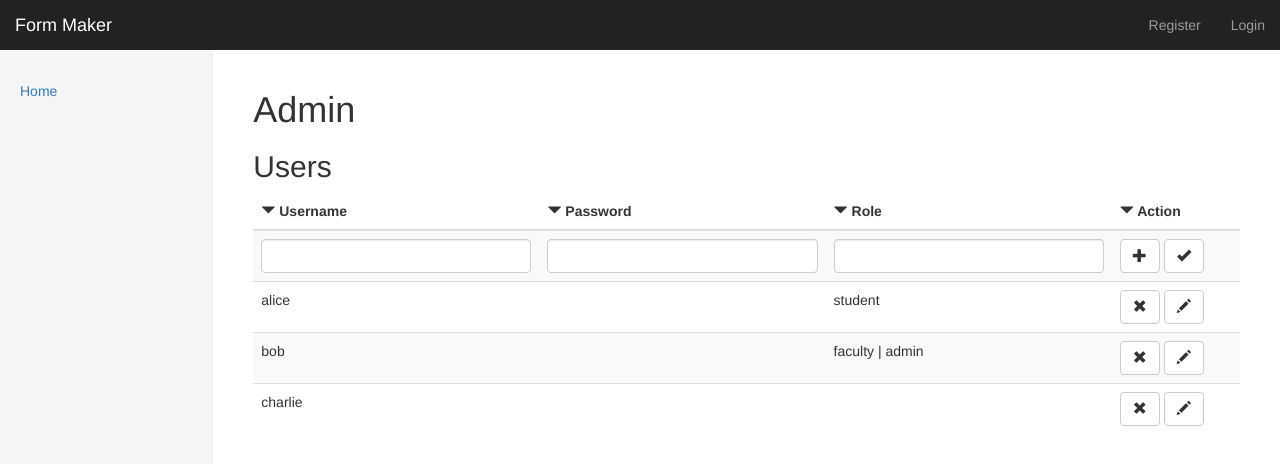
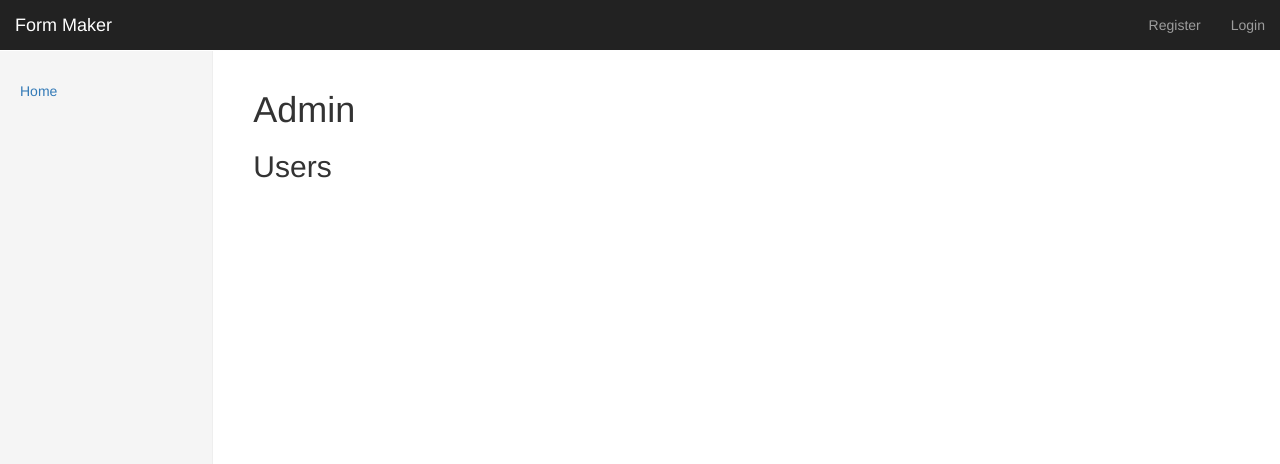
Before and after one commit to vicdus/WebDevSpring2016-Moyang-He, a website: page public/assignment/client/index.html at #/admin in a window 1280 px wide. Drawn offline with nearby package versions, Linux system fonts and the light colour scheme; some packages are replaced by stand-ins of ours; a script that the page names is missing.

Commit message:
admin and bug fixed

```diff
--- a/public/assignment/client/index.html
+++ b/public/assignment/client/index.html
@@ -33,6 +33,7 @@
     <script src="services/field.service.client.js"></script>
 
     <script src="views/main/main.controller.js"></script>
+    <script src="views/admin/admin.controller.js"></script>
     <script src="views/header/header.controller.js"></script>
     <script src=views/sidebar/sidebar.controller.js></script>
     <script src=views/users/register.controller.js></script>
--- a/public/assignment/client/views/admin/admin.controller.js
+++ b/public/assignment/client/views/admin/admin.controller.js
@@ -0,0 +1,7 @@
+"use strict";
+
+(function () {
+    FormBuilderApp.controller('AdminController', function AdminController($scope, $location) {
+
+    })
+})();
--- a/public/assignment/client/views/admin/admin.view.html
+++ b/public/assignment/client/views/admin/admin.view.html
@@ -1,72 +1,9 @@
-<h1>Admin</h1>
-<h2>Users</h2>
-<div class="table-responsive">
-    <table class="table table-striped">
-        <thead>
-        <tr>
-            <th><span class="glyphicon glyphicon-triangle-bottom" href="#"></span> Username</th>
-            <th><span class="glyphicon glyphicon-triangle-bottom"></span> Password</th>
-            <th><span class="glyphicon glyphicon-triangle-bottom"></span> Role</th>
-            <th><span class="glyphicon glyphicon-triangle-bottom"></span> Action</th>
-        </tr>
-        </thead>
+<div ng-controller="AdminController">
+    <h1>Admin</h1>
+    <h2>Users</h2>
+    <div class="table-responsive">
+        <table class="table table-striped">
 
-        <tbody>
-        <tr>
-            <td><input type="text" class="form-control" id="username"></td>
-            <td><input type="password" class="form-control" id="password"></td>
-            <td><input type="text" class="form-control" id="role"></td>
-            <td>
-                <button type="button" class="btn btn-default">
-                    <span class="glyphicon glyphicon-plus"></span>
-                </button>
-                <button type="button" class="btn btn-default">
-                    <span class="glyphicon glyphicon-ok"></span>
-                </button>
-            </td>
-        </tr>
-
-        <tr>
-            <td>alice</td>
-            <td></td>
-            <td>student</td>
-            <td>
-                <button type="button" class="btn btn-default">
-                    <span class="glyphicon glyphicon-remove"></span>
-                </button>
-                <button type="button" class="btn btn-default">
-                    <span class="glyphicon glyphicon-pencil"></span>
-                </button>
-            </td>
-        </tr>
-
-        <tr>
-            <td>bob</td>
-            <td></td>
-            <td>faculty | admin</td>
-            <td>
-                <button type="button" class="btn btn-default">
-                    <span class="glyphicon glyphicon-remove"></span>
-                </button>
-                <button type="button" class="btn btn-default">
-                    <span class="glyphicon glyphicon-pencil"></span>
-                </button>
-            </td>
-        </tr>
-
-        <tr>
-            <td>charlie</td>
-            <td></td>
-            <td></td>
-            <td>
-                <button type="button" class="btn btn-default">
-                    <span class="glyphicon glyphicon-remove"></span>
-                </button>
-                <button type="button" class="btn btn-default">
-                    <span class="glyphicon glyphicon-pencil"></span>
-                </button>
-            </td>
-        </tr>
-        </tbody>
-    </table>
+        </table>
+    </div>
 </div>
--- a/public/assignment/client/views/forms/ModalInstanceCtrl.js
+++ b/public/assignment/client/views/forms/ModalInstanceCtrl.js
@@ -39,11 +39,16 @@
             FieldService
                 .updateField(formId, fieldId, newField)
                 .then(function (field) {
+                    console.log("uo");
                     $uibModalInstance.close(field)
                 })
 
         };
 
+        $scope.cancel = function () {
+            $uibModalInstance.dismiss('cancel');
+        };
+
 
     })
 })();
--- a/public/assignment/client/views/forms/fields.controller.js
+++ b/public/assignment/client/views/forms/fields.controller.js
@@ -86,12 +86,13 @@
         $scope.ok = function () {
             var newField = {};
             newField._id = $scope.field._id;
-            newField.label = $scope.field.label;
+            newField.label = $scope.new_label;
             newField.type = $scope.field.type;
             if ($scope.showOptions()) {
                 var objoptions = [];
                 var strs = $scope.new_options.split("\n");
                 for (var i = 0; i < strs.length; i++) {
+                    if(strs[i] == "") break;
                     objoptions.push(JSON.parse(strs[i]));
                 }
                 newField.options = objoptions;
@@ -104,10 +105,6 @@
 
         };
 
-        $scope.cancel = function () {
-            $uibModalInstance.dismiss('cancel');
-        };
-
 
     });
 
```
